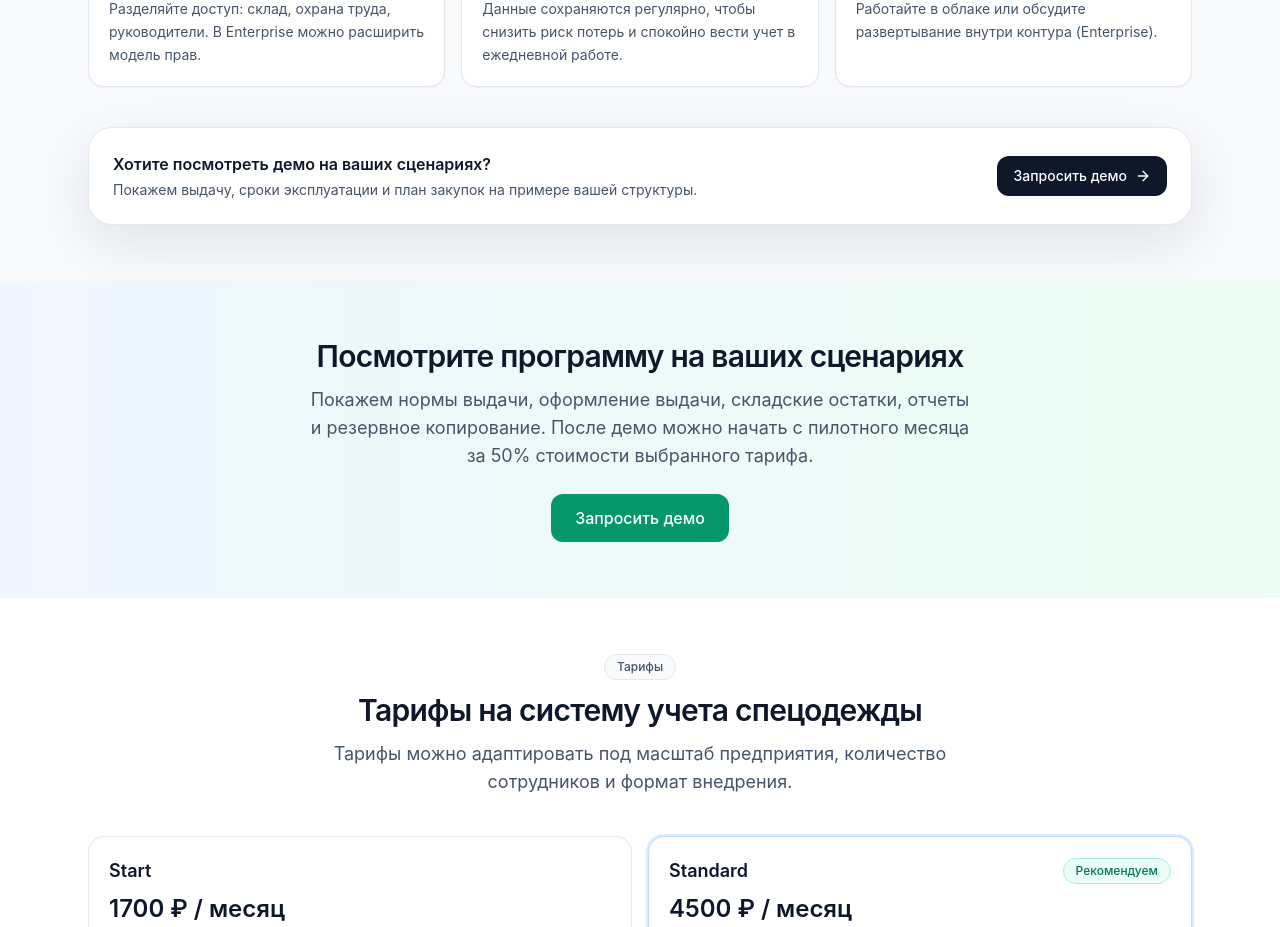
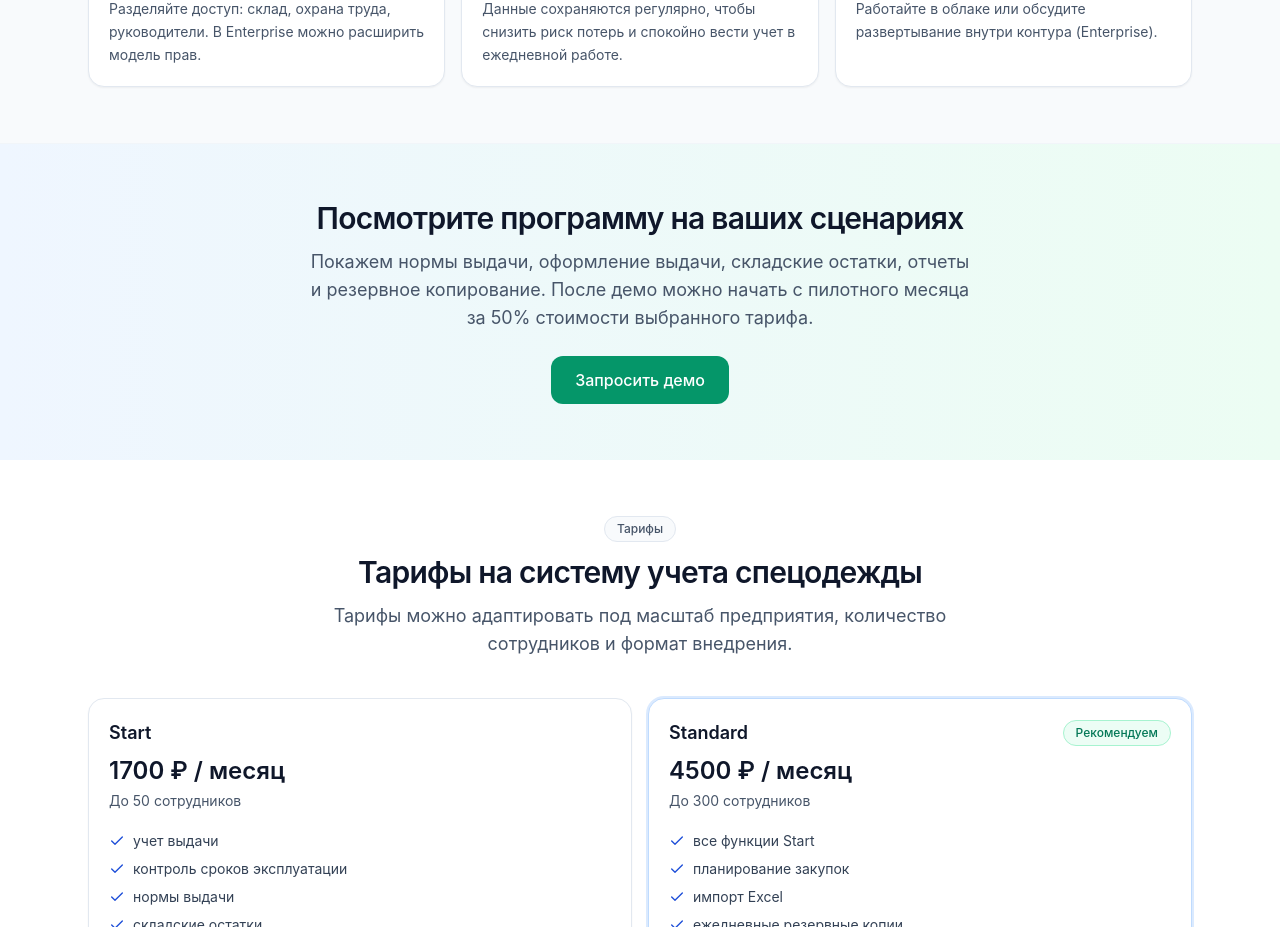
Before and after one commit to illena1972/site, a React (Vite) app: page / in a window 1280 px wide. Shown: the part 6380-7307 px from the top of the page. Built offline with nearby package versions, Linux system fonts and the light colour scheme.

Commit message:
Remove duplicate scenario demo CTA

```diff
--- a/src/App.jsx
+++ b/src/App.jsx
@@ -959,20 +959,6 @@ function Home() {
             />
           </div>
 
-          <div className="mt-10 flex flex-col sm:flex-row items-center justify-between gap-4 rounded-3xl border border-slate-200 bg-white p-6 shadow-soft">
-            <div>
-              <div className="font-semibold">
-                Хотите посмотреть демо на ваших сценариях?
-              </div>
-              <div className="mt-1 text-sm text-slate-600">
-                Покажем выдачу, сроки эксплуатации и план закупок на примере
-                вашей структуры.
-              </div>
-            </div>
-            <Button onClick={() => setDemoOpen(true)}>
-              Запросить демо <ArrowRight size={16} />
-            </Button>
-          </div>
         </Container>
       </div>
 
```
